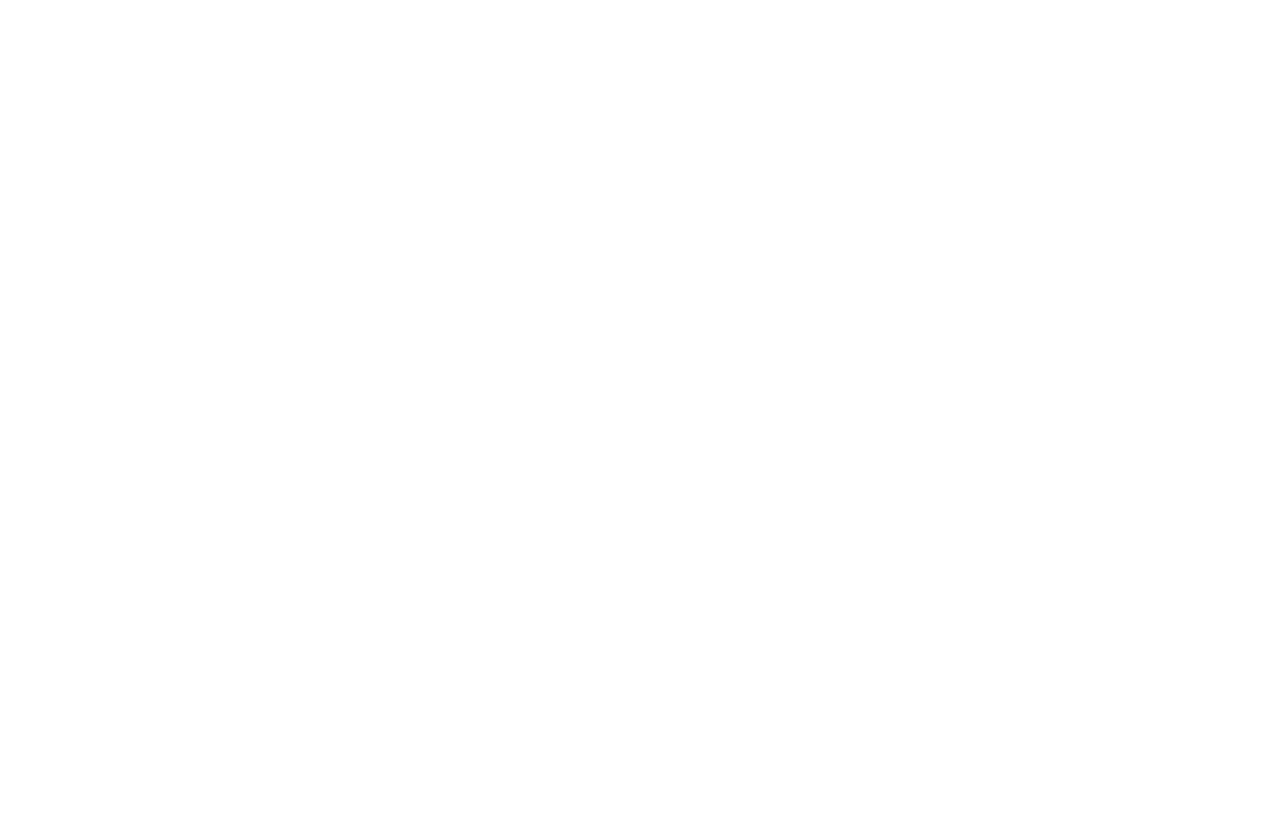
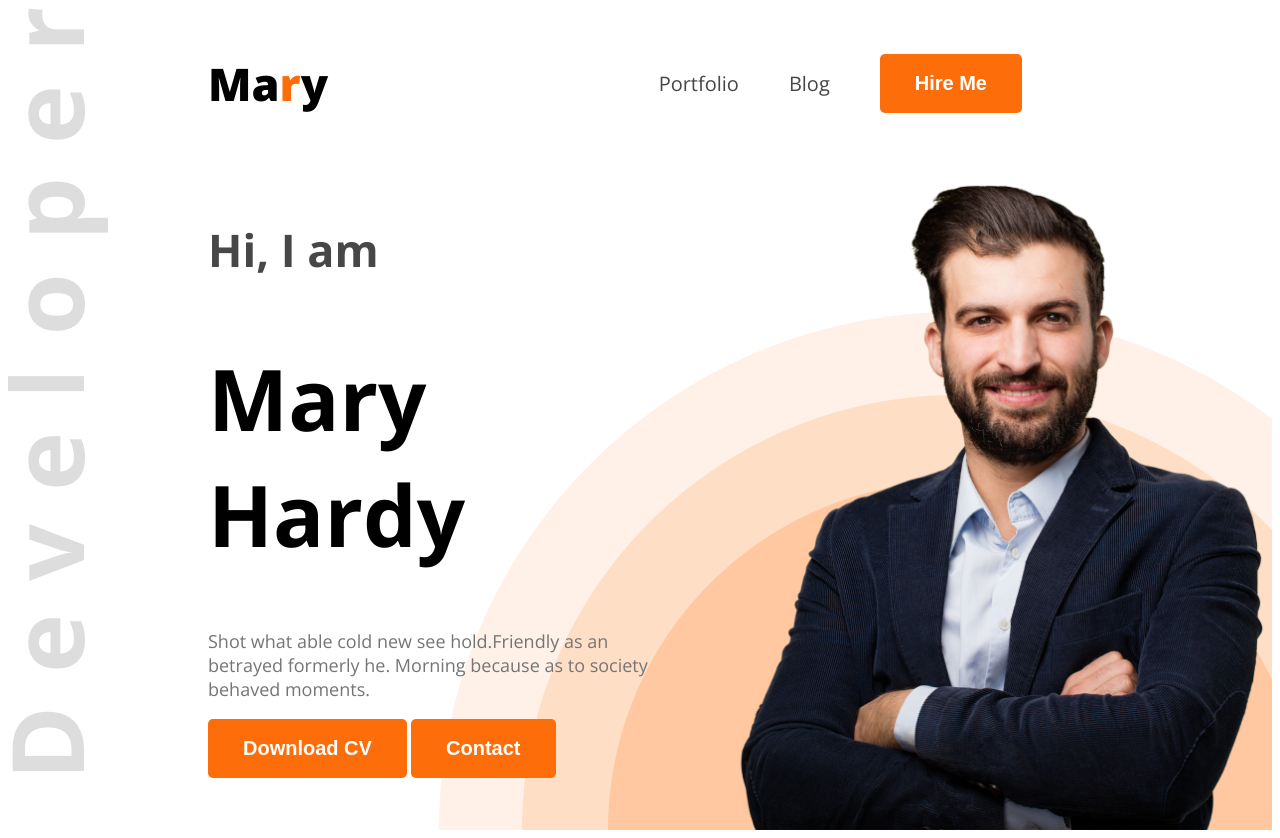
Before and after one commit to hafiz-al-asad-code/web-dev-portfolio, a plain HTML site: page index.html in a window 1280 px wide. Before the commit the page ends 800 px from the top, so only its background shows below. Drawn offline with nearby package versions, Linux system fonts and the light colour scheme.

Commit message:
added website banner

```diff
--- a/index.html
+++ b/index.html
@@ -4,10 +4,32 @@
   <meta charset="UTF-8">
   <meta name="viewport" content="width=device-width, initial-scale=1.0">
   <title>Web Developer Portfolio</title>
+  <link rel="preconnect" href="https://fonts.googleapis.com">
+  <link rel="preconnect" href="https://fonts.gstatic.com" crossorigin>
+  <link href="https://fonts.googleapis.com/css2?family=Open+Sans:ital,wght@0,300..800;1,300..800&display=swap" rel="stylesheet">
+  <link rel="stylesheet" href="styles/portfolio.css">
 </head>
-<body>
-  <header>
+<body class="open-sans-normal">
+  <header class="header">
+    <nav>
+      <h3 class="nav-title">Ma<span class="text-primary">r</span>y</h3>
+      <ul>
+        <li><a class="dark-2" href="">Portfolio</a></li>
+        <li><a class="dark-2" href="">Blog</a></li>
+        <li><a href=""><button class="btn-primary">Hire Me</button></a></li>
+      </ul>
+    </nav>
 
+    <div class="banner">
+      <div class="banner-content">
+        <h4 class="banner-greetings dark-2">Hi, I  am</h4>
+        <h1 class="banner-title">Mary Hardy</h1>
+        <p class="banner-description dark-3">Shot what able cold new see hold.Friendly as an betrayed formerly he. Morning because as to society behaved moments.</p>
+        <button class="btn-primary">Download CV</button>
+        <button class="btn-primary">Contact</button>
+      </div>
+        <img class="banner-profile-pic" src="images/hardy.png" alt="">
+    </div>
   </header>
   <main>
 
--- /dev/null
+++ b/styles/portfolio.css
@@ -0,0 +1,83 @@
+.open-sans-normal {
+  font-family: "Open Sans", sans-serif;
+  font-optical-sizing: auto;
+  font-style: normal;
+  font-variation-settings:
+    "wdth" 100;
+}
+
+/* Shared styles */
+.text-primary{
+  color:#FD6E0A
+}
+.dark-2{
+  color:#474747
+}
+.dark-3{
+  color:#757575;
+}
+.btn-primary{
+  font-size:20px;
+  font-weight:bold;
+  color:white;
+  background-color:#FD6E0A;
+  padding:18px 35px;
+  border-radius:5px;
+  border:none;
+}
+
+/* header styles */
+.header{
+  background-image:url('../images/developer.png'), url('../images/header_bg.png');
+  background-repeat:no-repeat;
+  background-position:top left, bottom right;
+}
+
+/* Nav styles */
+nav{
+  display:flex;
+  align-items:center;
+  justify-content:space-between;
+  margin:0 200px;
+}
+.nav-title{
+  font-weight:800;
+  font-size:45px;
+}
+nav ul{
+  display:flex;
+  align-items:center;
+}
+nav ul li{
+  list-style:none;
+  font-size:20px;
+  margin-right:50px;
+}
+nav li a{
+  text-decoration:none;
+}
+
+/* banner styles */
+.banner{
+  display:flex;
+  justify-content:space-between;
+}
+.banner-content{
+  max-width:580px;
+  margin:0 35px 0 200px;
+}
+.banner-greetings{
+  font-size:45px;
+  font-weight:600px;
+}
+.banner-title{
+  font-size:85px;
+  font-weight:bold;
+}
+.banner-description{
+  font-size:18px;
+  font-weight:normal;
+}
+.banner-profile-pic{
+  width:580px;
+}
```
